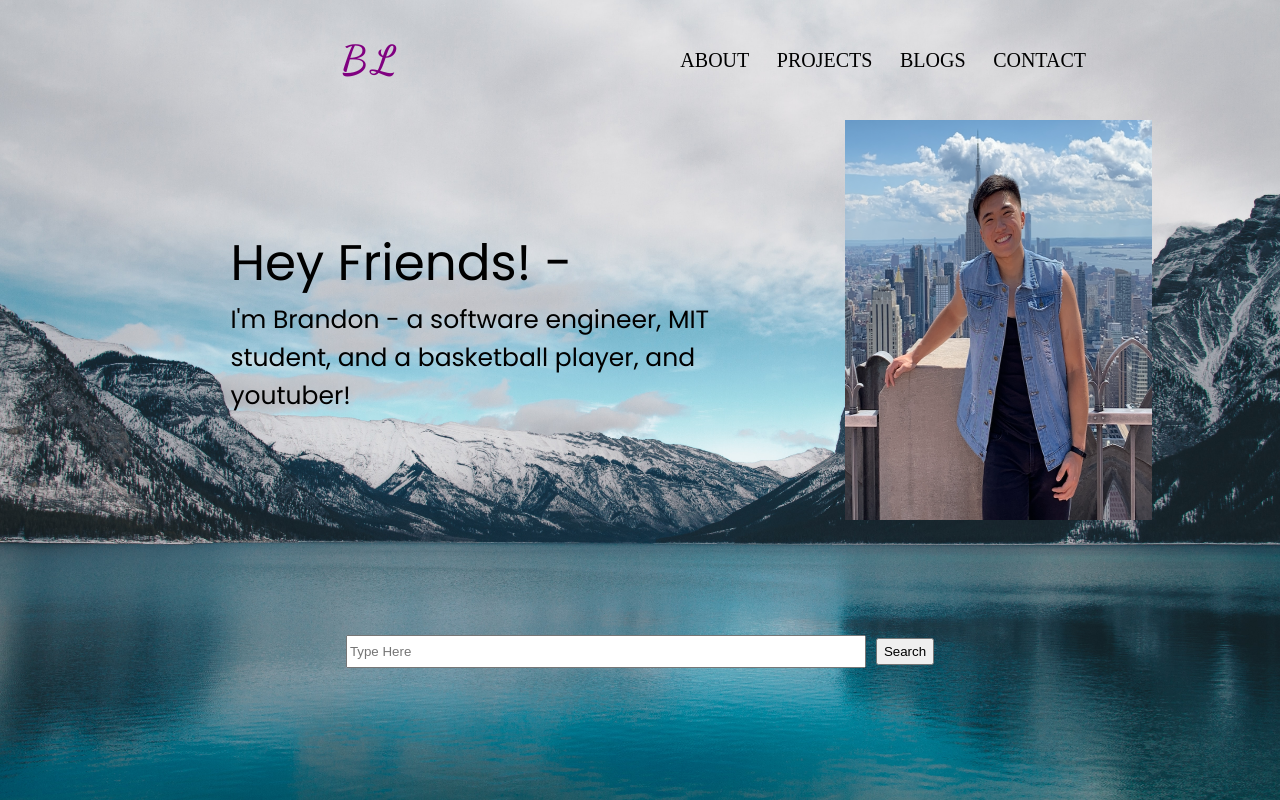
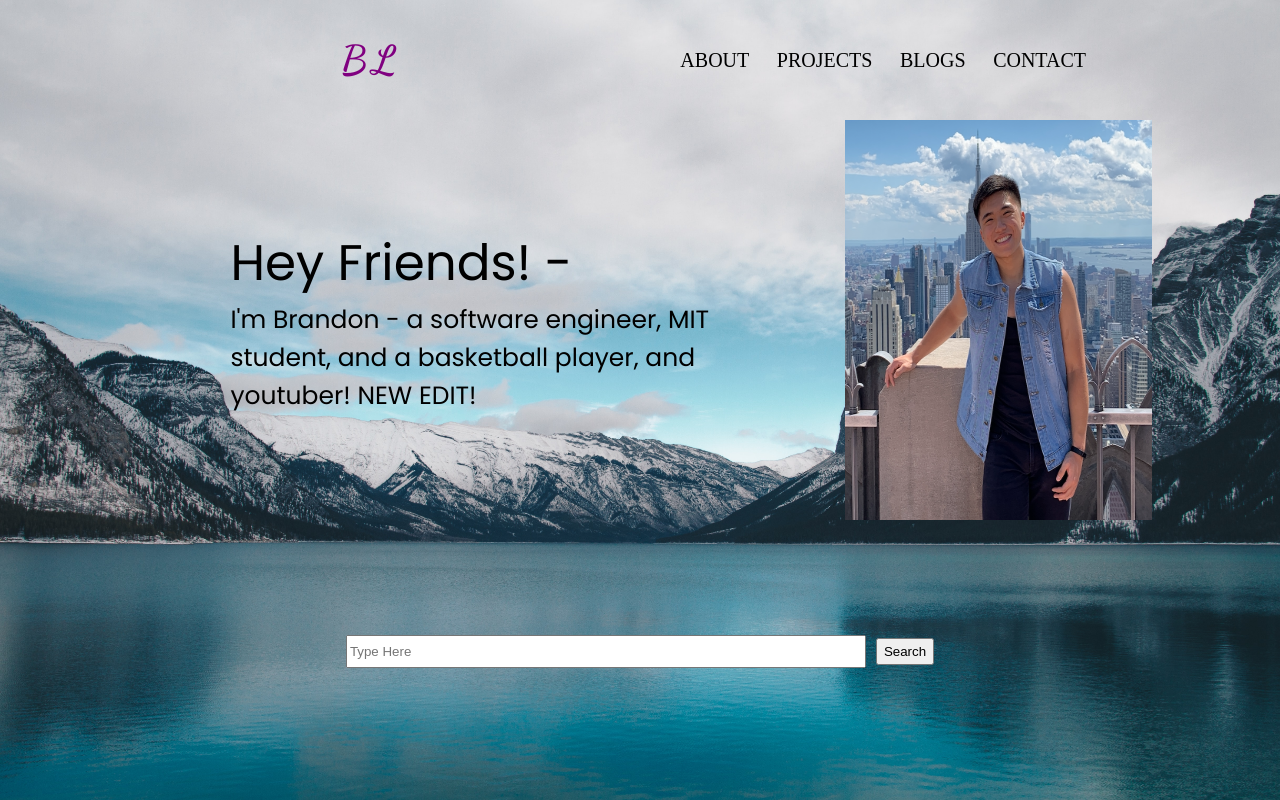
Before and after one commit to blei37/blei37.github.io, a React (Create React App) app: page / in a window 1280 px wide. Built offline with nearby package versions, Linux system fonts and the light colour scheme.

Commit message:
minor edit

```diff
--- a/src/components/AboutSection.js
+++ b/src/components/AboutSection.js
@@ -40,7 +40,7 @@ function AboutSection() {
   const description = (
     <div>
       I'm Brandon - a software engineer, MIT student, and a basketball player,
-      and youtuber!
+      and youtuber! NEW EDIT!
     </div>
   );
 
```
